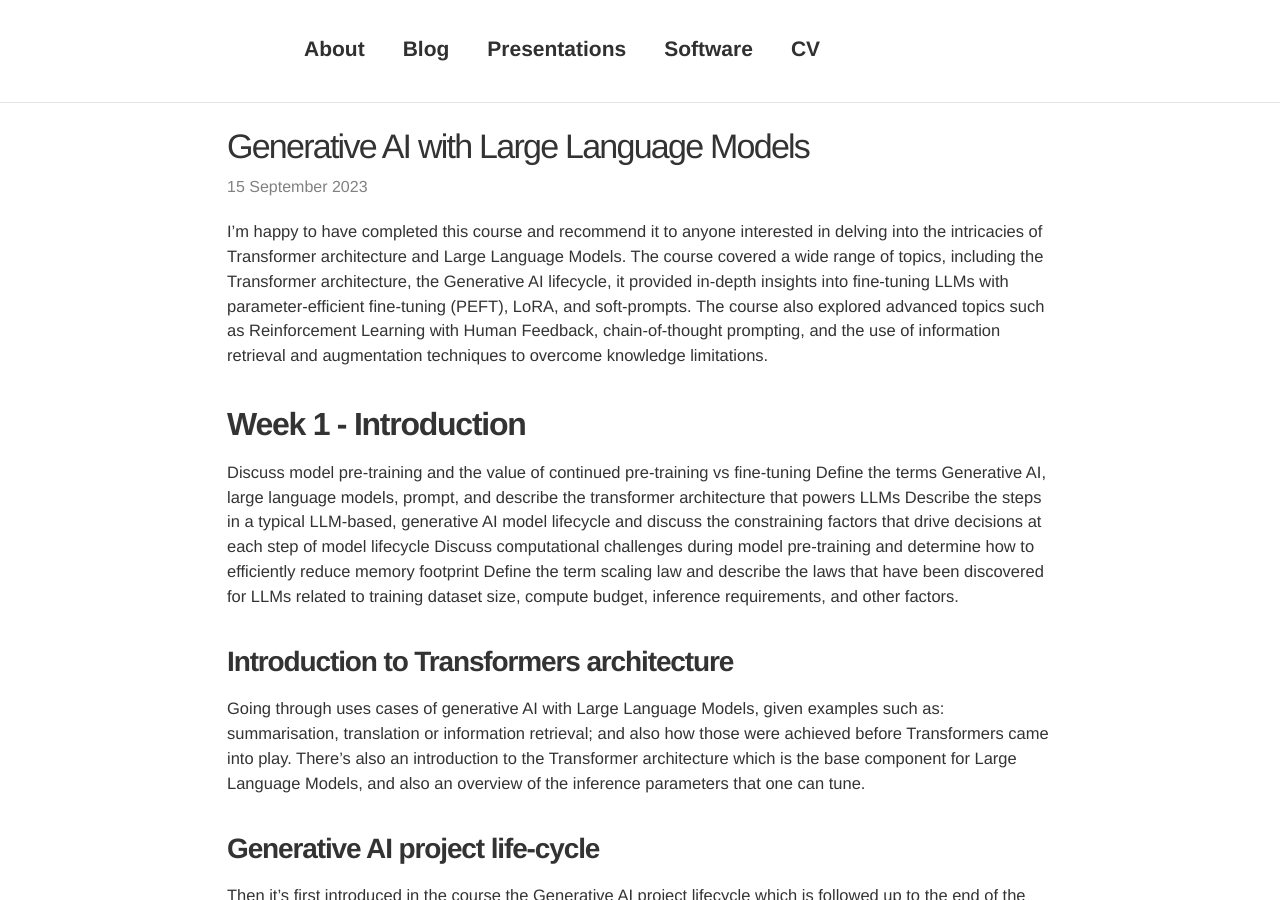
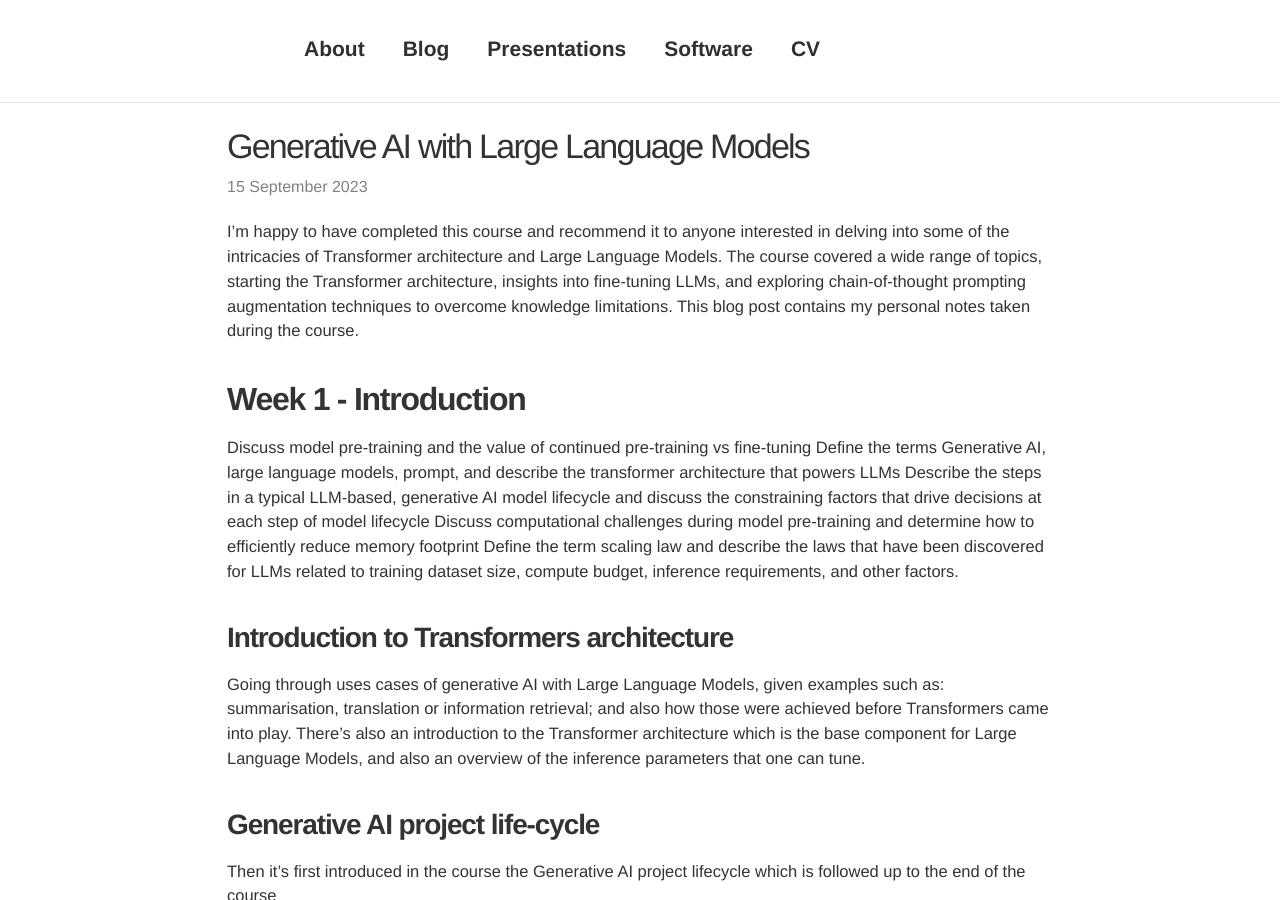
Before and after one commit to davidsbatista/davidsbatista.net, a Jekyll site: the page built from _posts/2023-09-15-Generative_AI_LLMs-Coursera.md, in a window 1280 px wide and 900 px high. Built offline with Jekyll 4.4.1, drawn with Linux system fonts in a browser that asks for light colours; nearby versions of some CDN libraries; comment, search, counter and statistics services are not loaded.

Commit message:
cleaning up notes for LLMs course

```diff
--- a/_posts/2023-09-15-Generative_AI_LLMs-Coursera.md
+++ b/_posts/2023-09-15-Generative_AI_LLMs-Coursera.md
@@ -9,7 +9,7 @@
 preview_pic: /assets/images/2023-09-15-2001.png
 ---
 
-I'm happy to have completed this course and recommend it to anyone interested in delving into the intricacies of Transformer architecture and Large Language Models. The course covered a wide range of topics, including the Transformer architecture, the Generative AI lifecycle, it provided in-depth insights into fine-tuning LLMs with parameter-efficient fine-tuning (PEFT), LoRA, and soft-prompts. The course also explored advanced topics such as Reinforcement Learning with Human Feedback, chain-of-thought prompting, and the use of information retrieval and augmentation techniques to overcome knowledge limitations.
+I'm happy to have completed this course and recommend it to anyone interested in delving into some of the intricacies of Transformer architecture and Large Language Models. The course covered a wide range of topics, starting the Transformer architecture, insights into fine-tuning LLMs, and exploring chain-of-thought prompting augmentation techniques to overcome knowledge limitations. This blog post contains my personal notes taken during the course.
 
 
 ## __Week 1 - Introduction__
```
